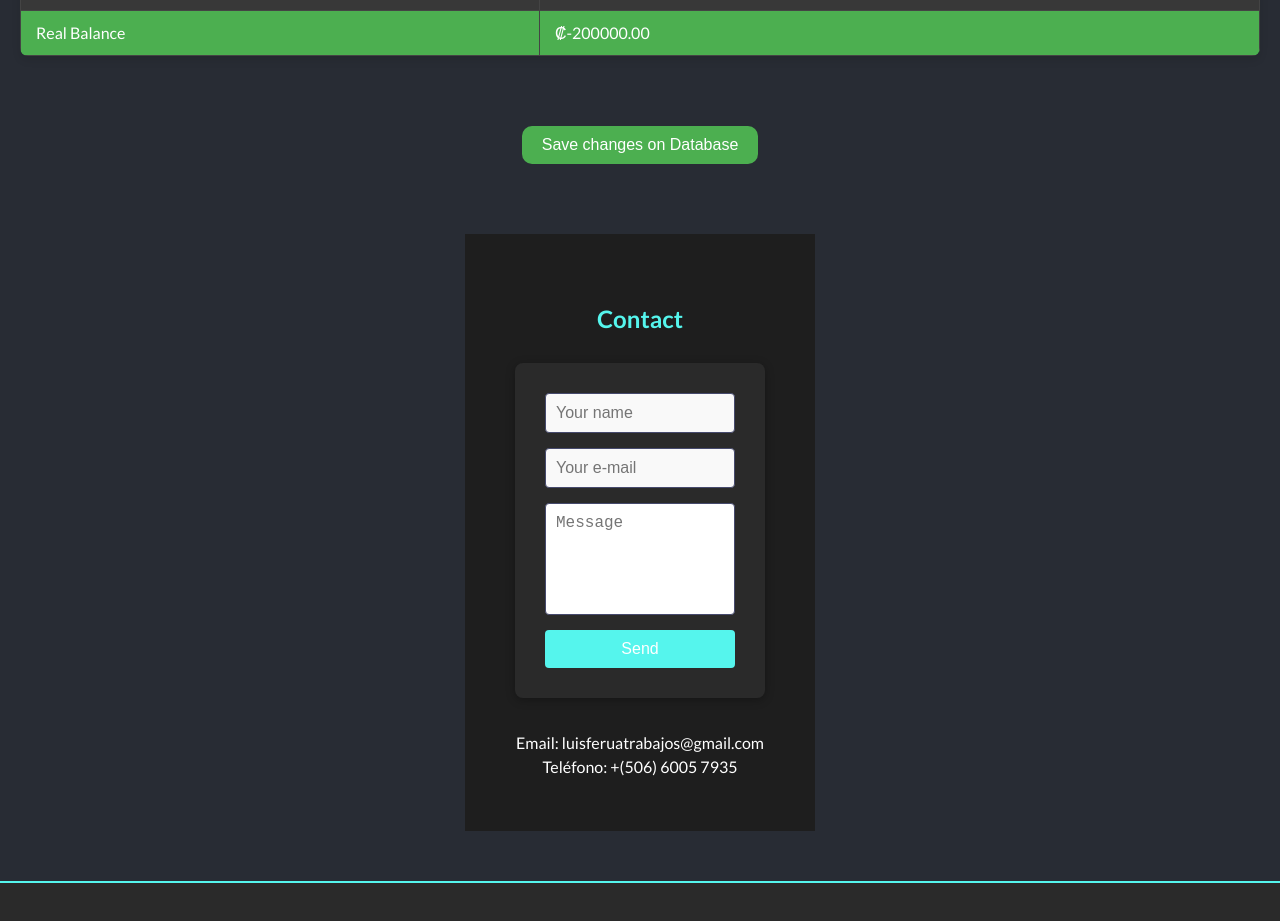
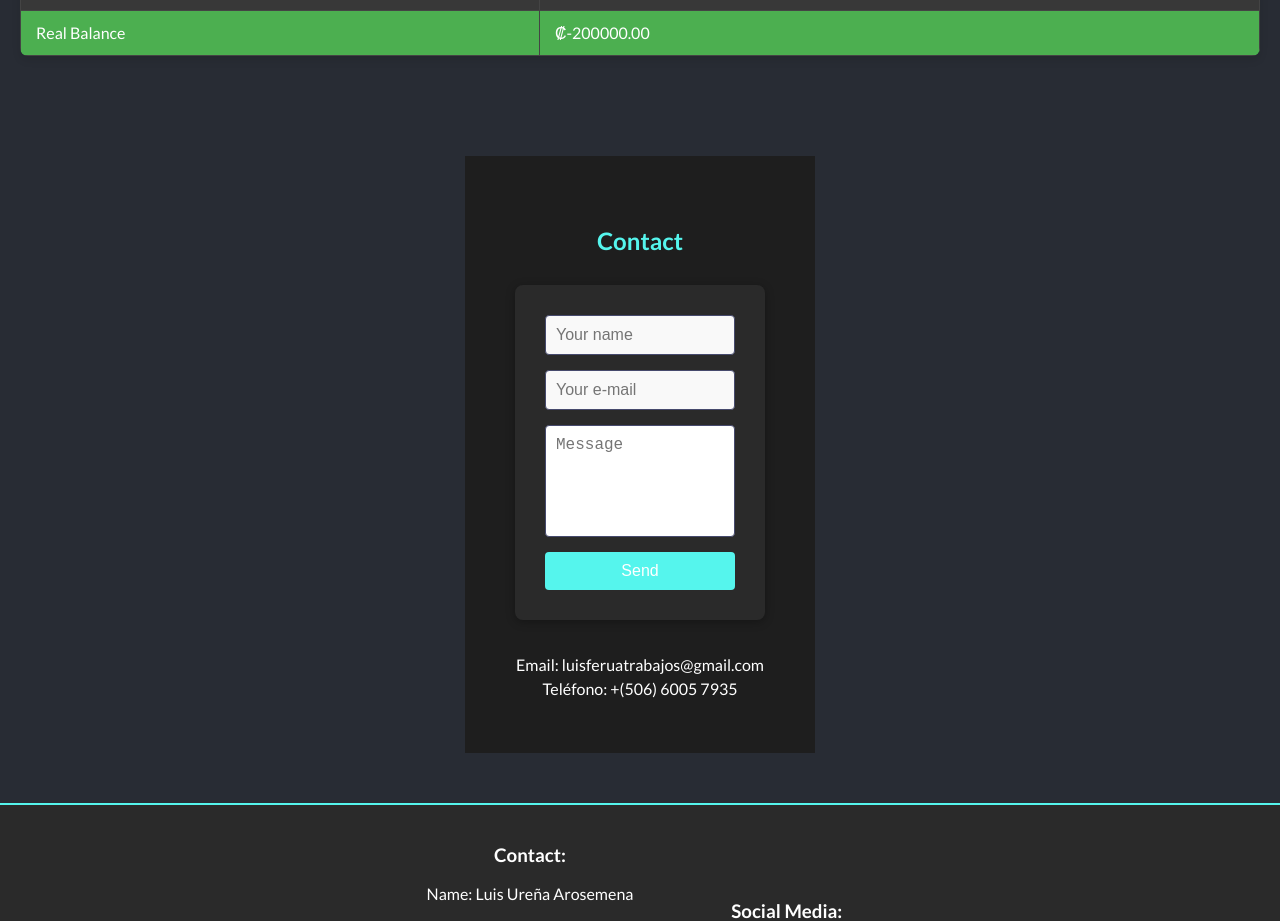
Before and after one commit to SourlyX/MERN-port, a React (Vite) app in the folder client/: page /projects/personal-finance in a window 1280 px wide. Shown: the part 1125-2046 px from the top of the page. Built offline with nearby package versions, Linux system fonts and the light colour scheme.

Commit message:
feat: se agrega auto-save a income y expenses, se elimina botn Save

```diff
--- a/client/src/components/projects/PersonalFinance/PersonalFinance.jsx
+++ b/client/src/components/projects/PersonalFinance/PersonalFinance.jsx
@@ -44,23 +44,6 @@ const IncAndExpContainer = styled.div`
 const ExpenseInputContainer = styled(IncAndExpContainer)`
   min-height: 70px;
   align-items: center;
-`;
-
-/** Botón estilizado para guardar cambios en la base de datos */
-const SaveButton = styled.button`
-  padding: 10px 20px;
-  border-radius: 10px;
-  border: none;
-  background-color: #4caf50;
-  color: white;
-  font-size: 16px;
-  cursor: pointer;
-  margin-top: 20px;
-  width: auto;
-
-  &:hover {
-    background-color: #45a049;
-  }
 `;
 
 /** Input estilizado para los campos de tipo y monto */
@@ -233,7 +216,7 @@ const PersonalFinance = () => {
   /* -------------------- getToday -------------------- */
   // 🧪 TEST: cambia esta fecha para simular días futuros. En prod: new Date()
   const getToday = () => {
-    // return new Date("2025-07-01");
+    //return new Date("2026-06-03");
     return new Date();
   };
 
@@ -256,6 +239,27 @@ const PersonalFinance = () => {
   });
 
   /* -------------------- Efectos -------------------- */
+
+  /**
+   * Efecto de auto-guardado al cambiar ingresos o gastos.
+   * Se activa solo después de la carga inicial y si el usuario está autenticado.
+   */
+  useEffect(() => {
+  if (!initialLoadDone.current) return;
+  if (!isAuthenticated) return;
+
+  const autoSave = async () => {
+    try {
+      const payload = buildPayload();
+      const updatedUser = await updateUserData(payload);
+      updateUser(updatedUser);
+    } catch (err) {
+      console.error("Error al auto-guardar income/expenses:", err);
+    }
+  };
+
+  autoSave();
+}, [income, expenses]);
 
   /**
    * Efecto de carga inicial: sincroniza el estado local con los datos
@@ -388,31 +392,6 @@ const PersonalFinance = () => {
 
     autoSave();
   }, [dateRange]);
-
-  /* -------------------- Handlers -------------------- */
-
-  /**
-   * Guarda manualmente todos los cambios en la base de datos.
-   * Valida que exista un período de pago si el usuario es asalariado.
-   */
-  const saveChanges = async () => {
-    try {
-      if (salaryData.isSalaried) {
-        if (!dateRange[0] || !dateRange[1]) {
-          alert("Please select a payroll period before saving.");
-          return;
-        }
-      }
-
-      const payload = buildPayload();
-      const updatedUser = await updateUserData(payload);
-      updateUser(updatedUser);
-      alert("Changes saved!");
-    } catch (err) {
-      console.error(err);
-      alert("Error: " + err.message);
-    }
-  };
 
   /* -------------------- Estado para nuevos registros -------------------- */
 
@@ -1337,9 +1316,6 @@ const PersonalFinance = () => {
         setMoneyInHand={setMoneyInHand}
         handleEdit={handleEdit}
       />
-
-      {/* Botón para guardar cambios manualmente */}
-      <SaveButton onClick={saveChanges}>Save changes on Database</SaveButton>
     </Container>
   );
 };
```
